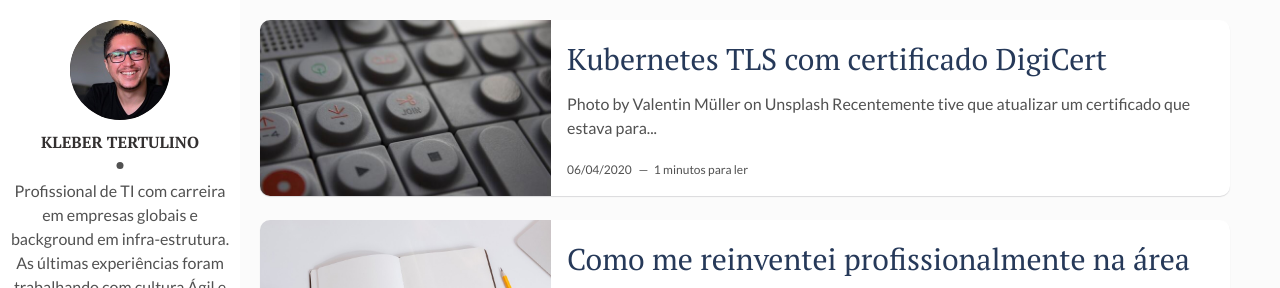
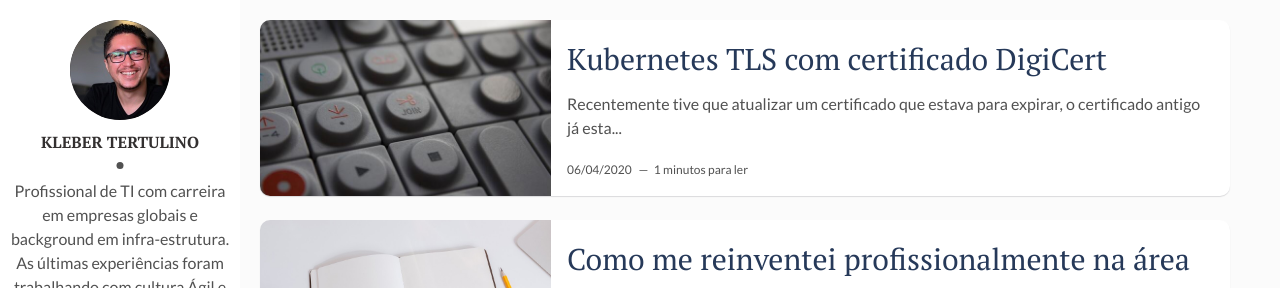
Before and after one commit to klebertertulino/klebertertulino.github.io, a Jekyll site: the page built from index.html, in a window 1280 px wide. Shown: the top 288 px of the page. Built offline with Jekyll 4.4.1, drawn with Linux system fonts in a browser that asks for light colours; the list of posts is cut into pages by our own code.

Commit message:
Some fixes

````diff
--- a/_posts/2020-04-07-kubernetes-tls-digicert.md
+++ b/_posts/2020-04-07-kubernetes-tls-digicert.md
@@ -2,11 +2,11 @@
 layout: post
 title: Kubernetes TLS com certificado DigiCert
 date: 2020-04-07 00:00:00 +0300
-description: Como criar uma secret TLS com certificado da DigiCert
+author: Kleber Tertulino
 img: join.jpg
 tags: [Kubernetes, TLS]
+summary: Como criar uma secret TLS com certificado da DigiCert
 ---
-> *Photo by Valentin Müller on Unsplash*
 
 Recentemente tive que atualizar um certificado que estava para expirar, o certificado antigo já esta pronto nos formatos necessários, já o novo certificado emitido pela DigiCert não estava funcionava simples assim. Quando abria o site pelo navegador o certificado era tido válido porém ao testar com o **Postman** ou mesmo com um simples **curl** apresenta um erro na CA.
 
@@ -19,28 +19,31 @@
 
 Com os arquivos no mesmo diretório executei os seguintes comandos:
 
-```
+```shell
 cp certificado.crt tls.crt
 cat GeoTrust_RSA_CA_2018.pem >> tls.crt
 ```
+
 Depois foi só criar o secret com o comando:
 
-```
+```yaml
 kubectl create secret tls nome --key tls.key --cert tls.crt
 ```
 
 E posteriormente, utilizar essa chave no Ingress
-```
+
+```yaml
 apiVersion: extensions/v1beta1
 kind: Ingress
-...
+---
 spec:
 tls:
-- secretName: nome
+  - secretName: nome
 backend:
-    serviceName: servico
-    servicePort: 80
+  serviceName: servico
+  servicePort: 80
 ```
+
 Espero ter ajudado.
 
 Um grande abraço!
````
